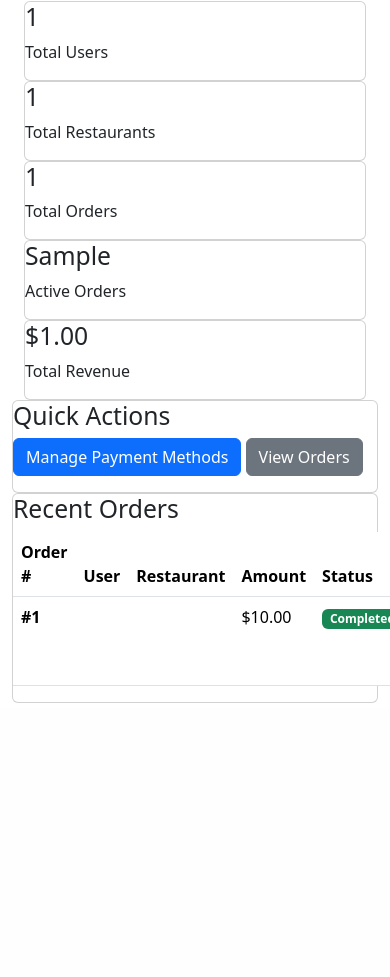
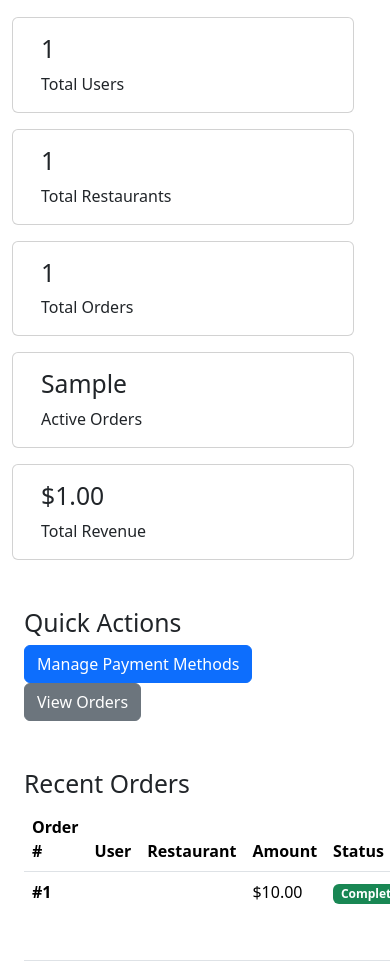
Before and after one commit to danielbeans/foodie, a Flask app: template foodie/templates/admin/dashboard.html in a window 390 px wide; the page is wider, and only the part inside the window is pictured. Shown: the part 136-1113 px from the top of that part. Before the commit the page ends 839 px from the top of that part, so only its background shows below. Run offline with Flask 3, Linux system fonts and the light colour scheme; tables that the repository leaves empty hold one stand-in row (values such as "Sample post"); the template is opened without the code that fills it: values that come from a table or form of the project are taken from there, most other values are stand-ins (such as "Sample title", 1, 10 or a date in 2020).

Commit message:
UI styling updates

```diff
--- a/foodie/templates/admin/dashboard.html
+++ b/foodie/templates/admin/dashboard.html
@@ -8,46 +8,51 @@
     <p>Welcome to the admin dashboard, {{ g.user.full_name }}!</p>
 </div>
 
-<div class="container-lg">
-    <div class="card">
-        <h2>{{ stats.total_users }}</h2>
-        <p>Total Users</p>
+<div class="container-lg row mt-3 gap-3">
+    <div class="card col-md-3">
+        <div class="card-body">
+            <h2 class="card-title">{{ stats.total_users }}</h2>
+            <p class="card-text">Total Users</p>
+        </div>
     </div>
 
-    <div class="card">
-        <h2>{{ stats.total_restaurants }}</h2>
-        <p>Total Restaurants</p>
+    <div class="card col-md-3">
+        <div class="card-body">
+            <h2 class="card-title">{{ stats.total_restaurants }}</h2>
+            <p class="card-text">Total Restaurants</p>
+        </div>
     </div>
 
-    <div class="card">
-        <h2>{{ stats.total_orders }}</h2>
-        <p>Total Orders</p>
+    <div class="card col-md-3">
+        <div class="card-body">
+            <h2 class="card-title">{{ stats.total_orders }}</h2>
+            <p class="card-text">Total Orders</p>
+        </div>
     </div>
 
-    <div class="card">
-        <h2>{{ stats.placed_orders }}</h2>
-        <p>Active Orders</p>
+    <div class="card col-md-3">
+        <div class="card-body">
+            <h2 class="card-title">{{ stats.placed_orders }}</h2>
+            <p class="card-text">Active Orders</p>
+        </div>
     </div>
 
-    <div class="card">
-            <h2>${{ "%.2f"|format(stats.total_revenue) }}</h2>
-            <p>Total Revenue</p>
+    <div class="card col-md-3">
+        <div class="card-body">
+            <h2 class="card-title">${{ "%.2f"|format(stats.total_revenue) }}</h2>
+            <p class="card-text">Total Revenue</p>
         </div>
     </div>
 </div>
 
-<div class="container-lg">
-    <div class="card">
-        <h2>Quick Actions</h2>
-        <p>
-            <a href="{{ url_for('admin.list_payment_methods') }}" class="btn btn-primary">Manage Payment Methods</a>
-            <a href="{{ url_for('order.list_orders') }}" class="btn btn-secondary">View Orders</a>
-        </p>
-    </div>
+<div class="container-lg mt-5">
+    <h2>Quick Actions</h2>
+    <a href="{{ url_for('admin.list_payment_methods') }}" class="btn btn-primary">Manage Payment Methods</a>
+    <a href="{{ url_for('order.list_orders') }}" class="btn btn-secondary">View Orders</a>
 </div>
 
-<div class="container-lg">
-    <div class="card">
+<div class="container-lg mt-5">
+    <div>
         <h2>Recent Orders</h2>
         {% if recent_orders %}
             <table class="table">
@@ -80,7 +85,7 @@
                                 <span class="badge bg-success">Completed</span>
                             {% endif %}
                         </td>
-                        <td>{{ order.created_at }}</td>
+                        <td>{{ order.created_at.strftime('%Y-%m-%d %H:%M:%S') }}</td>
                         <td>
                             <a href="{{ url_for('order.view_order', order_id=order.id) }}" class="btn btn-primary btn-sm">View</a>
                         </td>
--- a/foodie/templates/admin/payment_methods.html
+++ b/foodie/templates/admin/payment_methods.html
@@ -12,7 +12,7 @@
 </div>
 
 {% if payment_methods %}
-    <div class="card">
+    <div class="container-lg mt-3">
         <table class="table">
             <thead>
                 <tr>
@@ -37,7 +37,7 @@
                             <span class="badge bg-secondary">Inactive</span>
                         {% endif %}
                     </td>
-                    <td>{{ method.created_at }}</td>
+                    <td>{{ method.created_at.strftime('%Y-%m-%d %H:%M:%S') }}</td>
                     <td>
                         <a href="{{ url_for('admin.edit_payment_method', method_id=method.id) }}" class="btn btn-primary btn-sm">Edit</a>
                         <form method="post" action="{{ url_for('admin.toggle_payment_method', method_id=method.id) }}" style="display: inline;">
--- a/foodie/templates/base.html
+++ b/foodie/templates/base.html
@@ -35,7 +35,7 @@
         </div>
     </nav>
 
-    <div class="container-lg">
+    <div class="container-lg mt-3">
         {% for category, message in get_flashed_messages(with_categories=true) %}
             <div class="alert alert-{{ category }}">{{ message }}</div>
         {% endfor %}
```
Also changed, not shown: foodie/templates/admin/add_payment_method.html (+11 -6 lines), foodie/templates/admin/edit_payment_method.html (+11 -6 lines), foodie/templates/auth/login.html (+4 -4 lines), foodie/templates/order/checkout.html (+4 -5 lines), foodie/templates/order/edit.html (+4 -6 lines), foodie/templates/order/list.html (+6 -6 lines), foodie/templates/order/view.html (+6 -6 lines), foodie/templates/restaurant/list.html (+4 -4 lines), foodie/templates/restaurant/view.html (+12 -24 lines).
